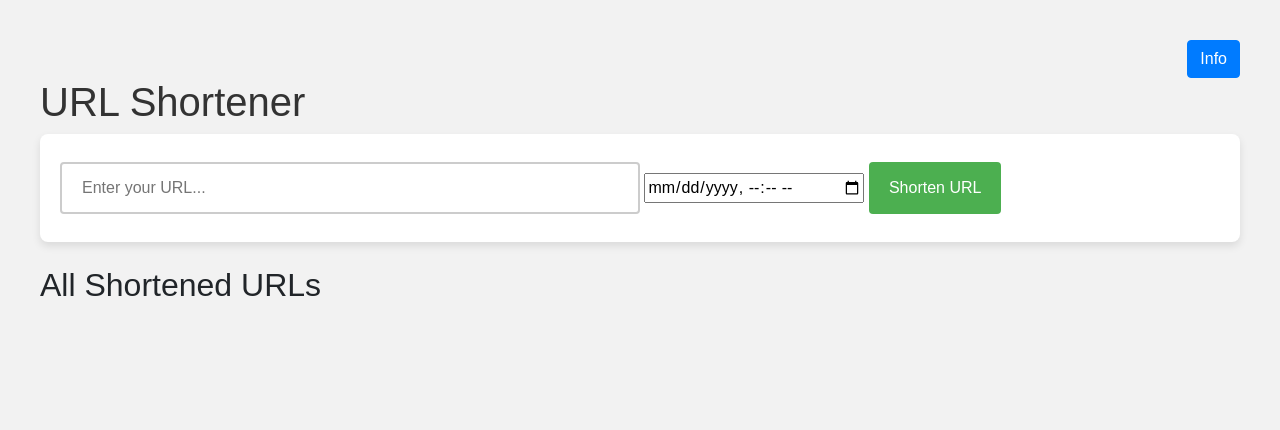
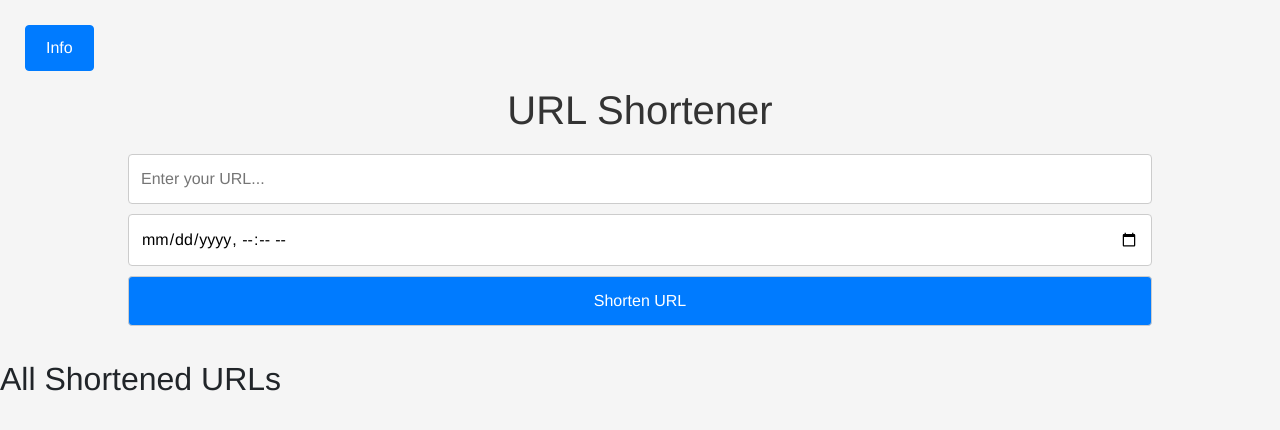
Before and after one commit to mustafaemresahin/url-shortener, a Flask app: page / in a window 1280 px wide. Shown: the top 430 px of the page. Run offline with Flask 3, Linux system fonts and the light colour scheme; some libraries are stand-ins or nearby versions.

Commit message:
added css

```diff
--- a/static/styles.css
+++ b/static/styles.css
@@ -1,56 +1,122 @@
+/* General Styles */
 body {
-    font-family: Arial, sans-serif;
-    margin: 40px;
-    background-color: #f2f2f2;
+    font-family: 'Helvetica Neue', sans-serif;
+    background-color: #f5f5f5;
+    margin: 0;
+    padding: 0;
 }
-h1 {
+
+h1, h3 {
     color: #333;
+    text-align: center;
+    padding: 10px;
 }
-form {
-    background-color: #fff;
+
+/* Modal Container */
+.modal-container {
+    text-align: left;
+    margin-top: 20px;
+    margin-left: 20px;
+}
+
+/* Form Styles */
+.url-form {
+    background: #fff;
+    text-align: center;
+    margin: 30px auto;
+    width: 50%;
     padding: 20px;
     border-radius: 8px;
-    box-shadow: 0 4px 8px rgba(0, 0, 0, 0.1);
+    box-shadow: 0 4px 6px rgba(0,0,0,0.1);
 }
-input[type="text"] {
-    width: 50%;
-    padding: 12px 20px;
-    margin: 8px 0;
-    box-sizing: border-box;
-    border: 2px solid #ccc;
+
+input[type="text"],
+input[type="datetime-local"],
+input[type="submit"] {
+    display: block;
+    margin: 10px auto;
+    padding: 12px;
+    width: 80%;
+    border: 1px solid #ccc;
     border-radius: 4px;
+    transition: border-color 0.3s ease;
 }
+
+input[type="text"]:focus,
+input[type="datetime-local"]:focus {
+    border-color: #007bff;
+}
+
 input[type="submit"] {
-    background-color: #4CAF50;
-    color: white;
-    padding: 14px 20px;
-    border: none;
+    background-color: #007bff;
+    color: #fff;
+    cursor: pointer;
+    transition: background-color 0.3s ease;
+}
+
+input[type="submit"]:hover {
+    background-color: #0056b3;
+}
+
+
+/* Shortened URL Display */
+.url-container {
+    background: #fff;
+    text-align: left;
+    padding: 20px;
+    margin-top: 20px;
+    border-radius: 8px;
+    box-shadow: 0 4px 6px rgba(0,0,0,0.1);
+    display: flex;
+    justify-content: space-between;
+    align-items: center;
+}
+
+/* All Shortened URLs List */
+.all-links {
+    text-align: center;
+    display: flex;
+    flex-direction: column;
+    align-items: center;
+    list-style: none;
+    padding: 0;
+    margin: 20px auto;
+    width: 60%;
+}
+
+.links {
+    background: #fff;
+    text-align: left;
+    padding: 15px;
+    margin: 10px 0;
+    border-radius: 8px;
+    box-shadow: 0 4px 6px rgba(0,0,0,0.1);
+    width: 80%;
+    display: flex;
+    justify-content: space-between;
+    align-items: center;
+}
+
+/* Buttons */
+.btn {
+    margin: 5px;
+    padding: 10px 20px;
     border-radius: 4px;
-    cursor: pointer;
+    transition: background-color 0.3s ease, color 0.3s ease;
 }
-input[type="submit"]:hover {
-    background-color: #45a049;
+
+.button-container {
+    text-align: right;
+    display: flex;
+    gap: 10px;
 }
-.url-container {
-    background-color: #fff;
-    padding: 15px;
-    border-radius: 8px;
-    box-shadow: 0 4px 8px rgba(0, 0, 0, 0.1);
+
+.messages {
+    list-style: none;
+    padding: 0;
+    margin: 20px auto;
+    display: flex;
+    flex-direction: column;
+    align-items: center;
+    width: 100%;
 }
-.messages {
-    background-color: #ff6666;
-    color: white;
-    padding: 10px;
-    border-radius: 4px;
-}
-.links {
-    background-color: #b0b0b0;
-    color: rgb(0, 0, 0);
-    margin: 10px;
-    padding: 10px;
-    border-radius: 4px;
-    list-style-type: none;
-}
-.modal-container{
-    text-align: right;
-}
```
